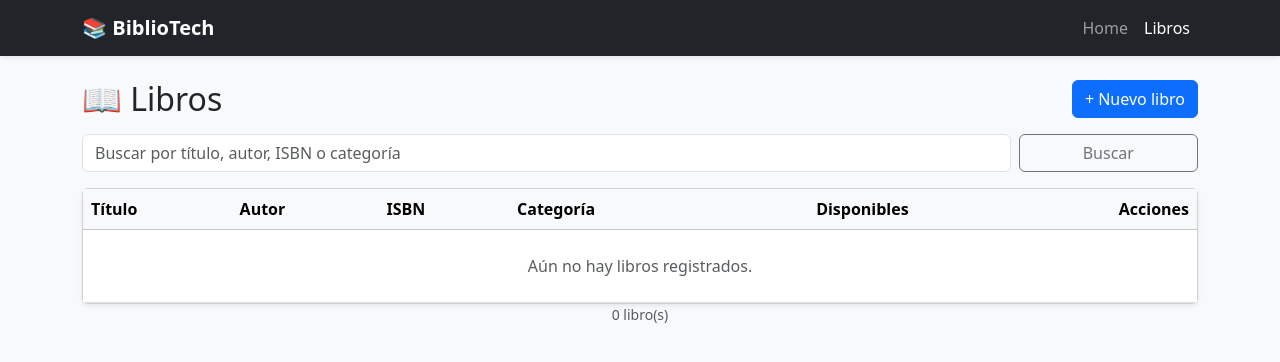
After one commit to Garcia-Perez-Emiliano/CN2_Biblioteca, a Flask app: page /libros/ in a window 1280 px wide. The commit adds this page. Shown: the top 362 px of the page. Run offline with Flask 3, Linux system fonts and the light colour scheme.

Commit message:
Feat: gestion de libros

```diff
--- a/app/__init__.py
+++ b/app/__init__.py
@@ -13,13 +13,17 @@ app =  Flask(__name__)
 # Configuración de la base de datos PostgreSQL
 app.config['SQLALCHEMY_DATABASE_URI'] = os.getenv('DATABASE_URL')
 app.config['SQLALCHEMY_TRACK_MODIFICATIONS'] = False
+# Necesaria para los mensajes flash (define SECRET_KEY en .env en producción)
+app.config['SECRET_KEY'] = os.getenv('SECRET_KEY', 'dev-cambia-esta-clave')
 
 db = SQLAlchemy(app)
 
 # Registrar Blueprint del Home
 from app.routes.home import home_bp
+from app.routes.libros import libros_bp
 
 app.register_blueprint(home_bp)
+app.register_blueprint(libros_bp)
 
 with app.app_context():
     try:
--- /dev/null
+++ b/app/routes/libros.py
@@ -0,0 +1,187 @@
+import re
+from flask import Blueprint, render_template, request, redirect, url_for, flash
+from sqlalchemy.exc import IntegrityError
+
+from app import db
+from app.models.libro import Libro
+
+libros_bp = Blueprint("libros", __name__, url_prefix="/libros")
+
+POR_PAGINA = 10
+ANIO_MIN, ANIO_MAX = 1000, 2100
+
+
+def _normalizar_isbn(valor):
+    """Quita guiones y espacios: '978-0-262-04630-5' -> '9780262046305'."""
+    return re.sub(r"[\s-]", "", valor).upper()
+
+
+def _validar(form, libro=None):
+    """Valida el formulario. Devuelve (datos, errores)."""
+    datos = {
+        "titulo": form.get("titulo", "").strip(),
+        "autor": form.get("autor", "").strip(),
+        "isbn": _normalizar_isbn(form.get("isbn", "")),
+        "editorial": form.get("editorial", "").strip(),
+        "categoria": form.get("categoria", "").strip(),
+        "anio_publicacion": form.get("anio_publicacion", "").strip(),
+        "ejemplares_totales": form.get("ejemplares_totales", "").strip(),
+    }
+    errores = []
+
+    if not datos["titulo"]:
+        errores.append("El título es obligatorio.")
+    elif len(datos["titulo"]) > 200:
+        errores.append("El título no puede pasar de 200 caracteres.")
+
+    if not datos["autor"]:
+        errores.append("El autor es obligatorio.")
+    elif len(datos["autor"]) > 150:
+        errores.append("El autor no puede pasar de 150 caracteres.")
+
+    isbn = datos["isbn"]
+    if not isbn:
+        errores.append("El ISBN es obligatorio.")
+    elif not re.fullmatch(r"\d{9}[\dX]|\d{13}", isbn):
+        errores.append("El ISBN debe tener 10 o 13 dígitos (se permiten guiones).")
+    else:
+        existente = Libro.query.filter_by(isbn=isbn).first()
+        if existente and (libro is None or existente.id != libro.id):
+            errores.append(f"Ya existe un libro con el ISBN {isbn}: «{existente.titulo}».")
+
+    if len(datos["editorial"]) > 100:
+        errores.append("La editorial no puede pasar de 100 caracteres.")
+    if len(datos["categoria"]) > 80:
+        errores.append("La categoría no puede pasar de 80 caracteres.")
+
+    if datos["anio_publicacion"]:
+        if not datos["anio_publicacion"].isdigit() or not (
+            ANIO_MIN <= int(datos["anio_publicacion"]) <= ANIO_MAX
+        ):
+            errores.append(f"El año debe estar entre {ANIO_MIN} y {ANIO_MAX}.")
+
+    if not datos["ejemplares_totales"].isdigit():
+        errores.append("Los ejemplares totales deben ser un número entero (0 o más).")
+    elif libro is not None:
+        prestados = libro.ejemplares_totales - libro.ejemplares_disponibles
+        if int(datos["ejemplares_totales"]) < prestados:
+            errores.append(
+                f"Hay {prestados} ejemplar(es) prestado(s); el total no puede ser menor."
+            )
+
+    return datos, errores
+
+
+def _aplicar(libro, datos):
+    libro.titulo = datos["titulo"]
+    libro.autor = datos["autor"]
+    libro.isbn = datos["isbn"]
+    libro.editorial = datos["editorial"] or None
+    libro.categoria = datos["categoria"] or None
+    libro.anio_publicacion = int(datos["anio_publicacion"]) if datos["anio_publicacion"] else None
+
+    nuevo_total = int(datos["ejemplares_totales"])
+    if libro.id is None:
+        libro.ejemplares_totales = nuevo_total
+        libro.ejemplares_disponibles = nuevo_total
+    else:
+        # Conserva los ejemplares que están prestados
+        diferencia = nuevo_total - libro.ejemplares_totales
+        libro.ejemplares_totales = nuevo_total
+        libro.ejemplares_disponibles += diferencia
+
+
+@libros_bp.route("/")
+def index():
+    q = request.args.get("q", "").strip()
+    pagina = request.args.get("page", 1, type=int)
+
+    consulta = db.select(Libro)
+    if q:
+        patron = f"%{q}%"
+        consulta = consulta.where(
+            db.or_(
+                Libro.titulo.ilike(patron),
+                Libro.autor.ilike(patron),
+                Libro.isbn.ilike(patron),
+                Libro.categoria.ilike(patron),
+            )
+        )
+
+    paginacion = db.paginate(
+        consulta.order_by(Libro.titulo), page=pagina, per_page=POR_PAGINA, error_out=False
+    )
+    return render_template("libros/index.html", paginacion=paginacion, q=q)
+
+
+@libros_bp.route("/nuevo", methods=["GET", "POST"])
+def nuevo():
+    if request.method == "POST":
+        datos, errores = _validar(request.form)
+        if not errores:
+            libro = Libro()
+            _aplicar(libro, datos)
+            db.session.add(libro)
+            try:
+                db.session.commit()
+            except IntegrityError:
+                db.session.rollback()
+                errores.append("No se pudo guardar: el ISBN ya existe.")
+            else:
+                flash(f"Libro «{libro.titulo}» registrado correctamente.", "success")
+                return redirect(url_for("libros.index"))
+        for e in errores:
+            flash(e, "danger")
+        return render_template("libros/form.html", libro=None, datos=datos)
+
+    return render_template("libros/form.html", libro=None, datos={"ejemplares_totales": "1"})
+
+
+@libros_bp.route("/<int:libro_id>/editar", methods=["GET", "POST"])
+def editar(libro_id):
+    libro = db.get_or_404(Libro, libro_id)
+
+    if request.method == "POST":
+        datos, errores = _validar(request.form, libro)
+        if not errores:
+            _aplicar(libro, datos)
+            try:
+                db.session.commit()
+            except IntegrityError:
+                db.session.rollback()
+                errores.append("No se pudo guardar: el ISBN ya existe.")
+            else:
+                flash(f"Libro «{libro.titulo}» actualizado.", "success")
+                return redirect(url_for("libros.index"))
+        db.session.rollback()
+        for e in errores:
+            flash(e, "danger")
+        return render_template("libros/form.html", libro=libro, datos=datos)
+
+    datos = {
+        "titulo": libro.titulo,
+        "autor": libro.autor,
+        "isbn": libro.isbn,
+        "editorial": libro.editorial or "",
+        "categoria": libro.categoria or "",
+        "anio_publicacion": libro.anio_publicacion or "",
+        "ejemplares_totales": libro.ejemplares_totales,
+    }
+    return render_template("libros/form.html", libro=libro, datos=datos)
+
+
+@libros_bp.route("/<int:libro_id>/eliminar", methods=["POST"])
+def eliminar(libro_id):
+    libro = db.get_or_404(Libro, libro_id)
+
+    titulo = libro.titulo
+    try:
+        db.session.delete(libro)
+        db.session.commit()
+    except IntegrityError:
+        # La llave foránea de prestamos (ON DELETE RESTRICT) impide borrar libros prestados
+        db.session.rollback()
+        flash(f"No se puede eliminar «{titulo}»: tiene préstamos registrados.", "warning")
+    else:
+        flash(f"Libro «{titulo}» eliminado.", "success")
+    return redirect(url_for("libros.index"))
--- a/app/templates/base.html
+++ b/app/templates/base.html
@@ -16,14 +16,24 @@
             </button>
             <div class="collapse navbar-collapse" id="navbarNav">
                 <ul class="navbar-nav ms-auto">
-                    <li class="nav-item"><a class="nav-link active" href="{{ url_for('home.index') }}">Home</a></li>
-                    <!-- Los enlaces de Libros, Lectores y Préstamos aparecerán cuando los demás integren sus módulos -->
+                    <li class="nav-item"><a class="nav-link {{ 'active' if request.blueprint == 'home' }}" href="{{ url_for('home.index') }}">Home</a></li>
+                    <li class="nav-item"><a class="nav-link {{ 'active' if request.blueprint == 'libros' }}" href="{{ url_for('libros.index') }}">Libros</a></li>
+                    <!-- Los enlaces de Lectores y Préstamos aparecerán cuando los demás integren sus módulos -->
                 </ul>
             </div>
         </div>
     </nav>
     <div class="container">
+        {% with mensajes = get_flashed_messages(with_categories=true) %}
+            {% for categoria, mensaje in mensajes %}
+            <div class="alert alert-{{ categoria }} alert-dismissible fade show" role="alert">
+                {{ mensaje }}
+                <button type="button" class="btn-close" data-bs-dismiss="alert" aria-label="Cerrar"></button>
+            </div>
+            {% endfor %}
+        {% endwith %}
         {% block content %}{% endblock %}
     </div>
+    <script src="https://cdn.jsdelivr.net/npm/bootstrap@5.3.9/dist/js/bootstrap.bundle.min.js"></script>
 </body>
 </html>
--- a/app/templates/index.html
+++ b/app/templates/index.html
@@ -31,7 +31,7 @@
         <!-- Botones de acceso rápido a los módulos -->
         <div class="row mt-4 text-center">
             <div class="col-md-4">
-                <a href="" class="btn btn-outline-primary w-100 py-3 fw-bold shadow-sm">
+                <a href="{{ url_for('libros.index') }}" class="btn btn-outline-primary w-100 py-3 fw-bold shadow-sm">
                     📖 Gestionar Libros
                 </a>
             </div>
--- /dev/null
+++ b/app/templates/libros/index.html
@@ -0,0 +1,94 @@
+{% extends "base.html" %}
+{% block content %}
+<div class="d-flex flex-wrap justify-content-between align-items-center mb-3 gap-2">
+    <h2 class="mb-0">📖 Libros</h2>
+    <a href="{{ url_for('libros.nuevo') }}" class="btn btn-primary">+ Nuevo libro</a>
+</div>
+
+<form method="get" class="row g-2 mb-3">
+    <div class="col-sm-9 col-md-10">
+        <input type="search" name="q" value="{{ q }}" class="form-control"
+               placeholder="Buscar por título, autor, ISBN o categoría">
+    </div>
+    <div class="col-sm-3 col-md-2 d-grid">
+        <button class="btn btn-outline-secondary" type="submit">Buscar</button>
+    </div>
+</form>
+
+<div class="card shadow-sm">
+    <div class="table-responsive">
+        <table class="table table-hover align-middle mb-0">
+            <thead class="table-light">
+                <tr>
+                    <th>Título</th>
+                    <th>Autor</th>
+                    <th>ISBN</th>
+                    <th>Categoría</th>
+                    <th class="text-center">Disponibles</th>
+                    <th class="text-end">Acciones</th>
+                </tr>
+            </thead>
+            <tbody>
+            {% for libro in paginacion.items %}
+                <tr>
+                    <td class="fw-semibold">
+                        {{ libro.titulo }}
+                        {% if libro.editorial or libro.anio_publicacion %}
+                        <div class="small text-muted">
+                            {{ libro.editorial or '' }}{% if libro.editorial and libro.anio_publicacion %} · {% endif %}{{ libro.anio_publicacion or '' }}
+                        </div>
+                        {% endif %}
+                    </td>
+                    <td>{{ libro.autor }}</td>
+                    <td><code>{{ libro.isbn }}</code></td>
+                    <td>{{ libro.categoria or '—' }}</td>
+                    <td class="text-center">
+                        <span class="badge {{ 'text-bg-success' if libro.ejemplares_disponibles > 0 else 'text-bg-danger' }}">
+                            {{ libro.ejemplares_disponibles }} / {{ libro.ejemplares_totales }}
+                        </span>
+                    </td>
+                    <td class="text-end text-nowrap">
+                        <a href="{{ url_for('libros.editar', libro_id=libro.id) }}"
+                           class="btn btn-sm btn-outline-primary">Editar</a>
+                        <form method="post" action="{{ url_for('libros.eliminar', libro_id=libro.id) }}"
+                              class="d-inline"
+                              onsubmit="return confirm('¿Eliminar «{{ libro.titulo|e }}»?');">
+                            <button type="submit" class="btn btn-sm btn-outline-danger">Eliminar</button>
+                        </form>
+                    </td>
+                </tr>
+            {% else %}
+                <tr>
+                    <td colspan="6" class="text-center text-muted py-4">
+                        {% if q %}No se encontraron libros para «{{ q }}».{% else %}Aún no hay libros registrados.{% endif %}
+                    </td>
+                </tr>
+            {% endfor %}
+            </tbody>
+        </table>
+    </div>
+</div>
+
+{% if paginacion.pages > 1 %}
+<nav class="mt-3" aria-label="Paginación">
+    <ul class="pagination justify-content-center">
+        <li class="page-item {{ 'disabled' if not paginacion.has_prev }}">
+            <a class="page-link" href="{{ url_for('libros.index', page=paginacion.prev_num, q=q) if paginacion.has_prev else '#' }}">Anterior</a>
+        </li>
+        {% for p in paginacion.iter_pages() %}
+            {% if p %}
+            <li class="page-item {{ 'active' if p == paginacion.page }}">
+                <a class="page-link" href="{{ url_for('libros.index', page=p, q=q) }}">{{ p }}</a>
+            </li>
+            {% else %}
+            <li class="page-item disabled"><span class="page-link">…</span></li>
+            {% endif %}
+        {% endfor %}
+        <li class="page-item {{ 'disabled' if not paginacion.has_next }}">
+            <a class="page-link" href="{{ url_for('libros.index', page=paginacion.next_num, q=q) if paginacion.has_next else '#' }}">Siguiente</a>
+        </li>
+    </ul>
+</nav>
+{% endif %}
+<p class="text-muted small text-center">{{ paginacion.total }} libro(s)</p>
+{% endblock %}
```
Also changed, not shown: app/models/libro.py (added, +28 -0 lines), app/templates/libros/form.html (added, +65 -0 lines).
